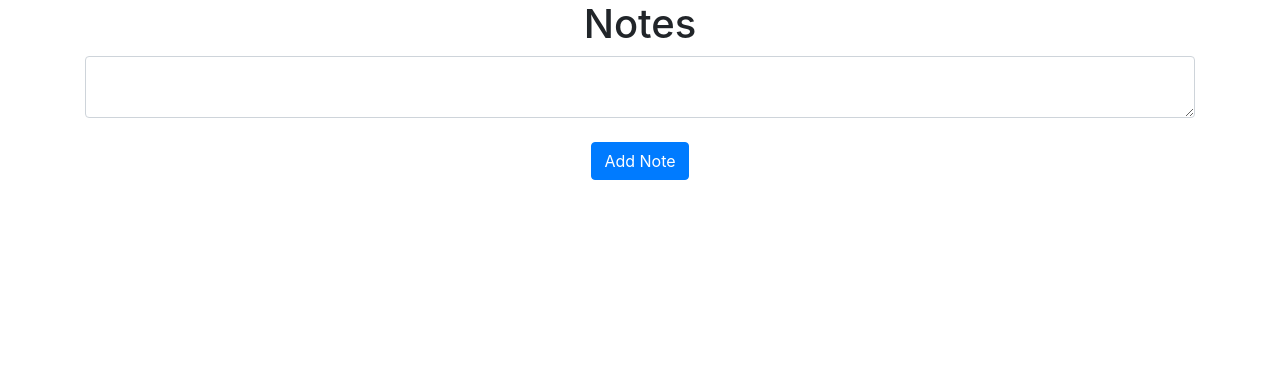
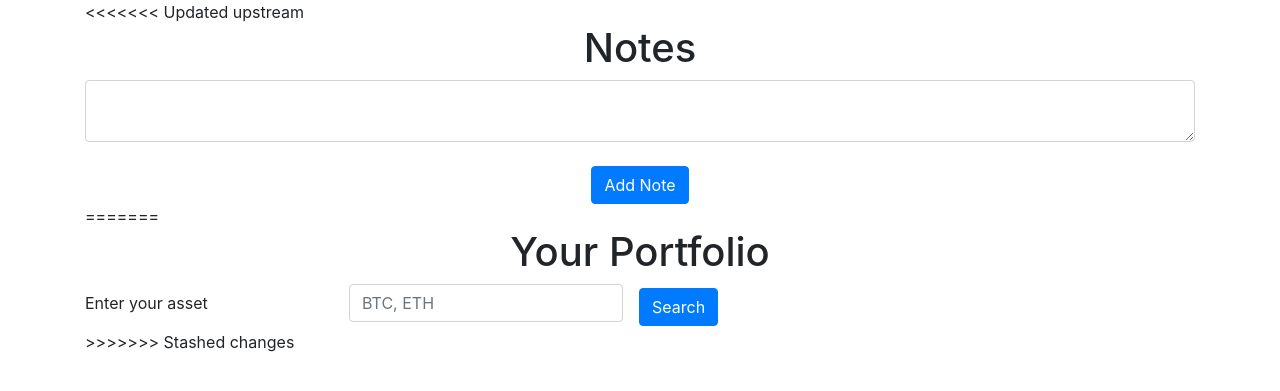
Before and after one commit to 11aki/MyPortfolio, a Flask app: page / in a window 1280 px wide. Shown: the part 56-447 px from the top of the page. Run offline with Flask 2, Linux system fonts and the light colour scheme; a user stored in the database is signed in; data that the repository does not hold is empty; some libraries are stand-ins or nearby versions.

Commit message:
Update home.html

```diff
--- a/website/templates/home.html
+++ b/website/templates/home.html
@@ -1,5 +1,6 @@
 {% extends "base.html" %} {% block title %}Home{% endblock %} {% block content
 %}
+<<<<<<< Updated upstream
   <h1 align="center">Notes</h1>
   <ul class="list-group list-group-flush" id="notes">
     {% for note in user.notes %}
@@ -18,4 +19,35 @@
       <button type="submit" class="btn btn-primary">Add Note</button>
     </div>
   </form>
+=======
+<h1 align="center">Your Portfolio</h1>
+<!--
+<ul class="list-group list-group-flush" id="notes">
+  {% for note in user.notes %}
+  <li class="list-group-item">
+    {{ note.data }}
+    <button type="button" class="close" onClick="deleteNote({{ note.id }})">
+      <span aria-hidden="true">&times;</span>
+    </button>
+  </li>
+  {% endfor %}
+</ul>
+<form method="POST">
+  <textarea name="note" id="note" class="form-control"></textarea>
+  <br />
+  <div align="center">
+    <button type="submit" class="btn btn-primary">Add Note</button>
+  </div>
+</form>
+-->
+<form class="form-inline" method="POST">
+  <div class="form-group mb-2">
+    <input type="text" readonly class="form-control-plaintext" id="staticEmail2" value="Enter your asset" name = "notasde">
+  </div>
+  <div class="form-group mx-sm-3 mb-2">
+    <input type="text" class="form-control" id="searchAsset" placeholder="BTC, ETH" name = "note">
+  </div>
+  <button type="submit" class="btn btn-primary">Search</button>
+</form>
+>>>>>>> Stashed changes
 {% endblock %}
```
